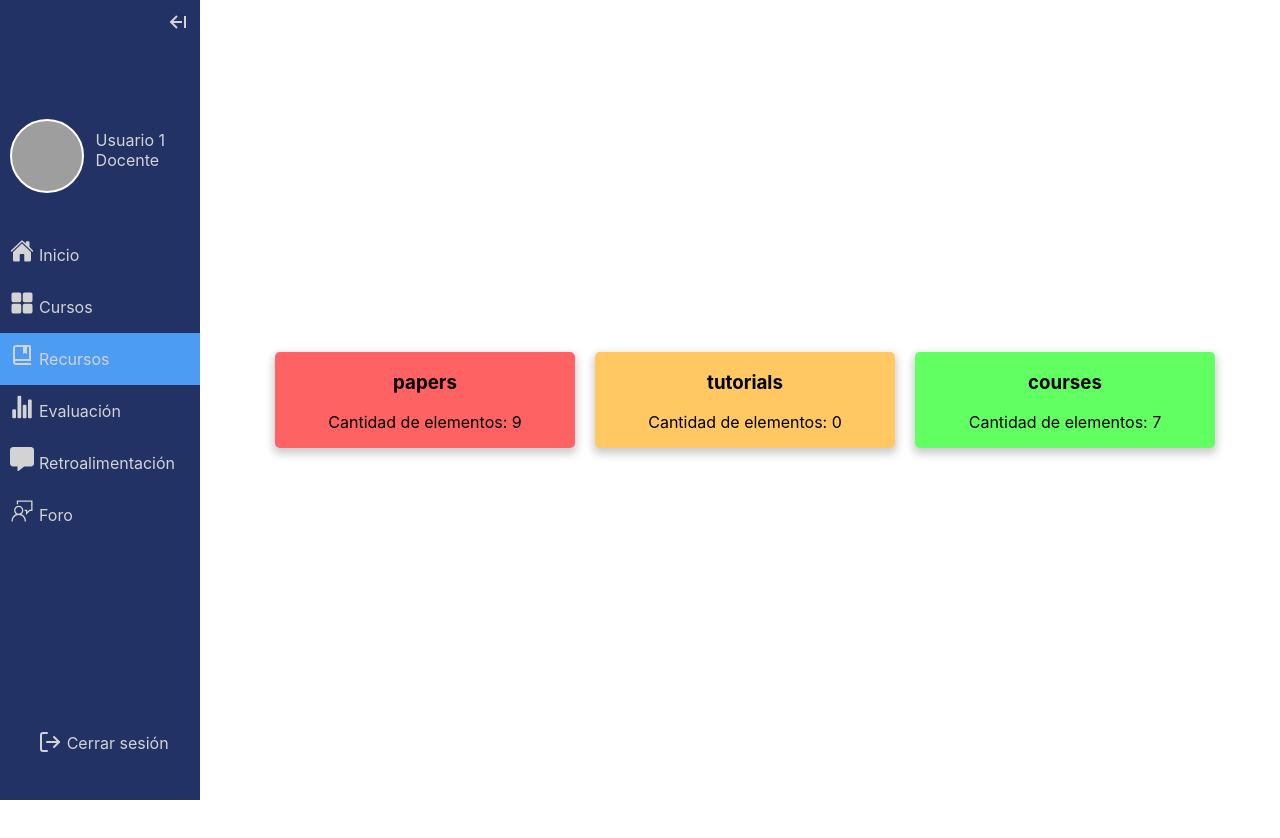
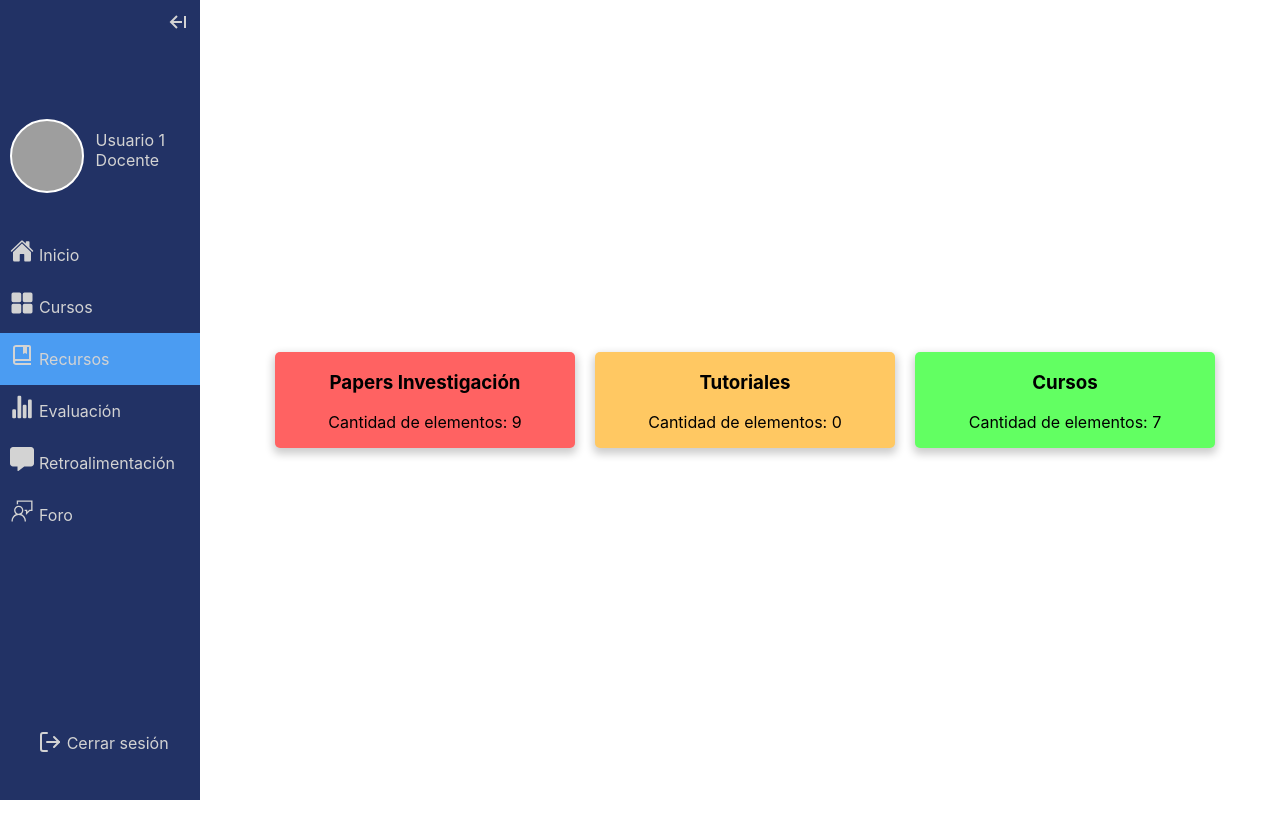
Before and after one commit to Aalzate95/Iot-cloud-front, a React (Create React App) app: page /resources/main in a window 1280 px wide. Shown: the top 838 px of the page. Built offline with nearby package versions, Linux system fonts and the light colour scheme; grey boxes are pictures that could not be loaded.

Commit message:
Estandarización idioma + typo fixes

```diff
--- a/src/data/dataResources.json
+++ b/src/data/dataResources.json
@@ -1,6 +1,6 @@
 {
     "results":{
-        "papers":[
+        "Papers Investigación":[
             {
                 "id":0,
                 "title":"Parametros para medir rendimiento de microprocesadores",
@@ -85,10 +85,10 @@
                 "tags":["cloud","AWS","Azure"]
             }
         ],
-        "tutorials":[
+        "Tutoriales":[
 
         ],
-        "courses":[
+        "Cursos":[
             {
                 "title": "Data Analytics Crash Course: Teach Yourself in 30 Days",
                 "src": "https://www.youtube-nocookie.com/embed/jcTj6FgWOpo",
--- a/src/views/evaluation/Evaluation.js
+++ b/src/views/evaluation/Evaluation.js
@@ -5,7 +5,7 @@ const Evaluation = () => {
 
     return (
         <div>
-            Evaluation
+            Evaluación
         </div>
      );
 };
--- a/src/views/feedBack/FeedBack.js
+++ b/src/views/feedBack/FeedBack.js
@@ -3,7 +3,7 @@ import React from "react";
 const FeedBack = () => {
     return (
         <div>
-            FeedBack
+            Retroalimentación
         </div>
      );
 };
--- a/src/views/foro/Foro.js
+++ b/src/views/foro/Foro.js
@@ -16,7 +16,7 @@ const Foro = () => {
     return (
         <div className="Foro">
             <div>
-                filtros de busqueda y ordenamiento
+                Filtros de búsqueda y ordenamiento
             </div>
             <ul className="table-style">
                 <li className="table-header">
@@ -24,7 +24,7 @@ const Foro = () => {
                     <div className="col1">Titulo</div>
                     <div className="col2">Descripción</div>
                     <div className="col3">Creador</div>
-                    <div className="col4">cursos</div>
+                    <div className="col4">Paralelos</div>
                 </li>
             </ul>
             <ul className="content-table-style">
--- a/src/views/home/Home.js
+++ b/src/views/home/Home.js
@@ -8,6 +8,7 @@ const Home = () => {
         <div className="Home">
             <h1>Bienvenidos a IOT Cloud ESPOL</h1>
             <span></span>
+            <h3>Changelog (En desarrollo)</h3>
         </div>
      );
 };
--- a/src/views/resources/courses/Courses.js
+++ b/src/views/resources/courses/Courses.js
@@ -6,7 +6,7 @@ const Courses = (props) => {
   const [dataVideos,setDataVideos] = useState([]);
 
   useEffect(() => {
-    setDataVideos(props.resourcesData.results["courses"]);
+    setDataVideos(props.resourcesData.results["Cursos"]);
   }, [props.resourcesData]);
 
   const createVideos = dataVideos.map((video,index)=>{
```
